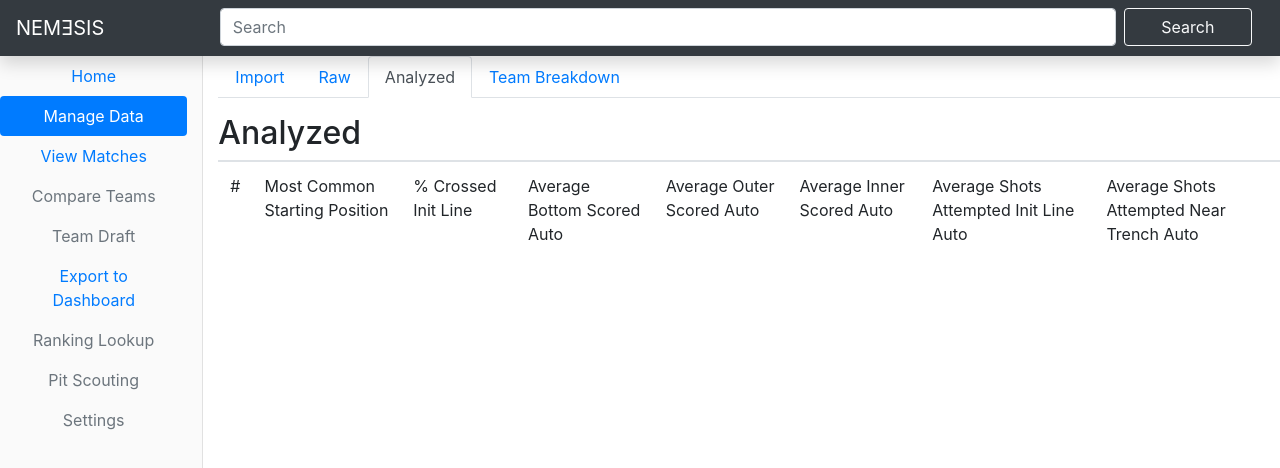
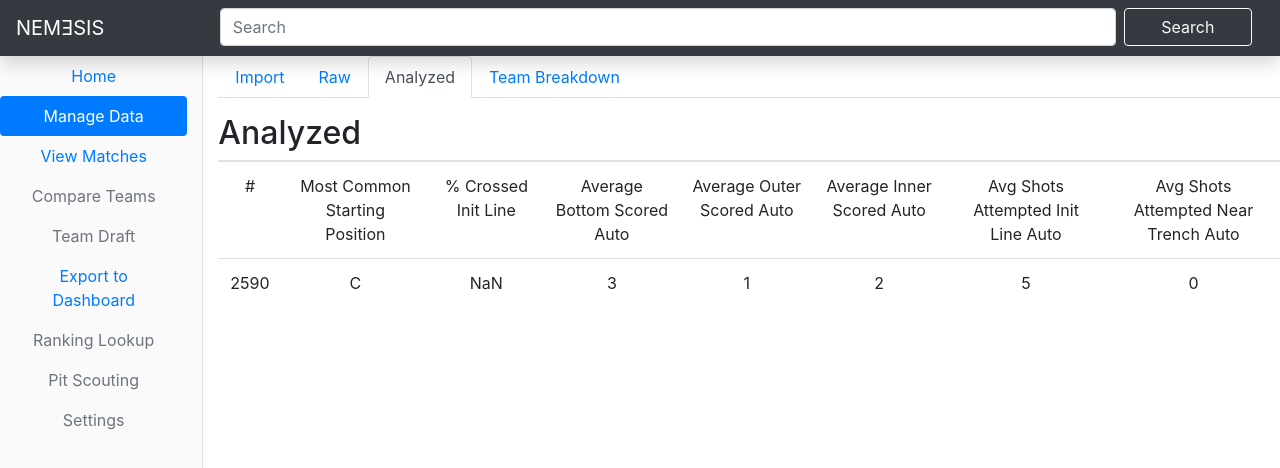
Before and after one commit to codejvn/MasterScout, a React (Create React App) app: page / in a window 1280 px wide. Both pictures are taken after a click on the tab "Analyzed". Shown: the top 468 px of the page. Built offline with nearby package versions, Linux system fonts and the light colour scheme.

Commit message:
auto done in analyzed

```diff
--- a/src/Components/Layout/ManageDataTabs/Analyzed.js
+++ b/src/Components/Layout/ManageDataTabs/Analyzed.js
@@ -14,7 +14,7 @@ export class AnalyzedRaw extends Component {
             <h2>Analyzed</h2>
           </Row>
           <Row>
-            <Table>
+            <Table style={center}>
               <thead>
                 <tr>
                   <td>#</td>
@@ -23,12 +23,22 @@ export class AnalyzedRaw extends Component {
                   <td>Average Bottom Scored Auto</td>
                   <td>Average Outer Scored Auto</td>
                   <td>Average Inner Scored Auto</td>
-                  <td>Average Shots Attempted Init Line Auto</td>
-                  <td>Average Shots Attempted Near Trench Auto</td>
+                  <td>Avg Shots Attempted Init Line Auto</td>
+                  <td>Avg Shots Attempted Near Trench Auto</td>
                 </tr>
               </thead>
               <tbody>
                 {/* loop through teams, within teams loop through aggregate */}
+                {this.props.dataReducer.teams.map((team) => {
+                  return (
+                    <tr>
+                      <td>{team.teamNumber}</td>
+                      {team.aggregated[0].map((data) => {
+                        return <td>{data}</td>;
+                      })}
+                    </tr>
+                  );
+                })}
                 {/* {this.props.dataReducer.teams.map((team) => {
                   return <tr>{team.aggregated}</tr>;
                 })} */}
@@ -40,6 +50,9 @@ export class AnalyzedRaw extends Component {
     );
   }
 }
+const center = {
+  textAlign: "center",
+};
 const mapStateToProps = (state) => {
   return {
     dataReducer: state.dataReducer,
```
